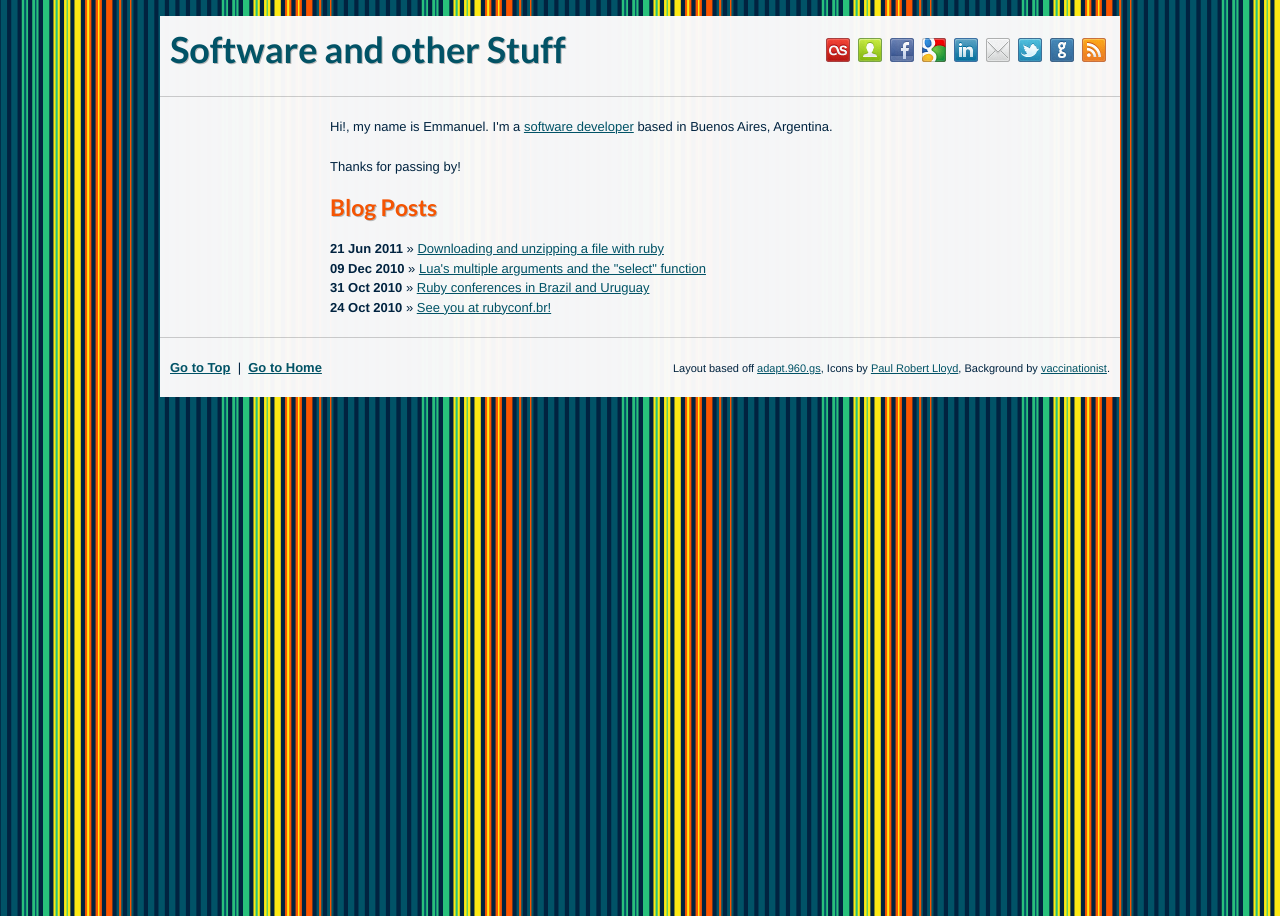
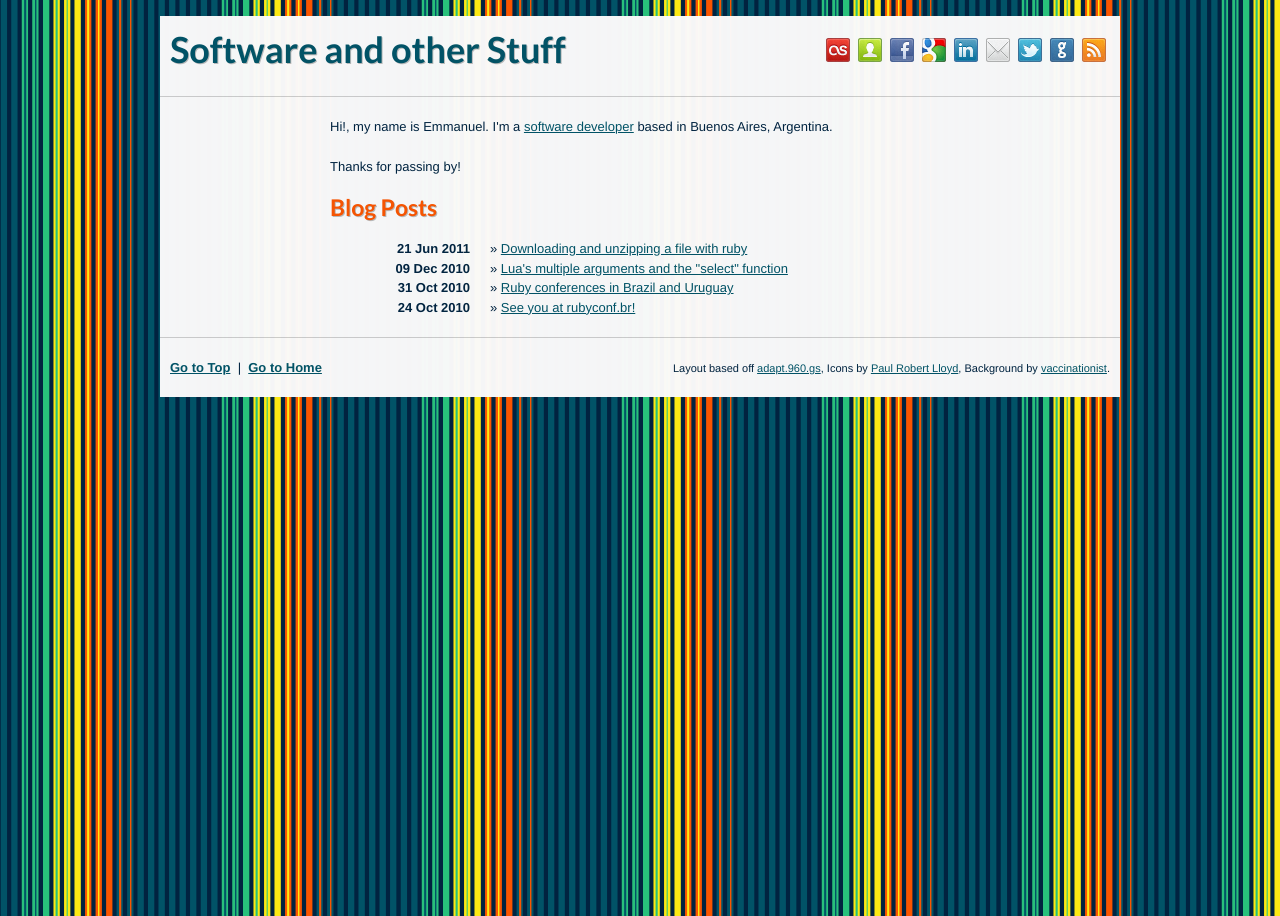
Before and after one commit to EmmanuelOga/emmanueloga.github.com, a Jekyll site: the page built from index.html, in a window 1280 px wide. Built offline with Jekyll 4.4.1, drawn with Linux system fonts in a browser that asks for light colours; Markdown is read by kramdown in place of the engine named in the settings.

Commit message:
better layout for posts index

```diff
--- a/index.html
+++ b/index.html
@@ -21,15 +21,18 @@ title: Software and Other Stuff
 </div>
 <div class="clear"></div>
 
-<div class="grid_2">&nbsp;</div>
-<div class="grid_10">
-  <dl>
-    {% for post in site.posts %}
-      <dd>
-        <strong>{{ post.date | date_to_string }}</strong>
-        &raquo; <a href="{{ post.url }}">{{ post.title }}</a>
-      </dd>
-    {% endfor %}
-  </dl>
-</div>
-<div class="clear"></div>
+
+{% for post in site.posts %}
+
+  <div class="grid_2">&nbsp;</div>
+  <div class="grid_2 align_right">
+    <strong>{{ post.date | date_to_string }}</strong>
+  </div>
+  <div class="grid_8">
+    &raquo; <a href="{{ post.url }}">{{ post.title }}</a>
+  </div>
+  <div class="clear"></div>
+
+{% endfor %}
+
+<br/>
```
